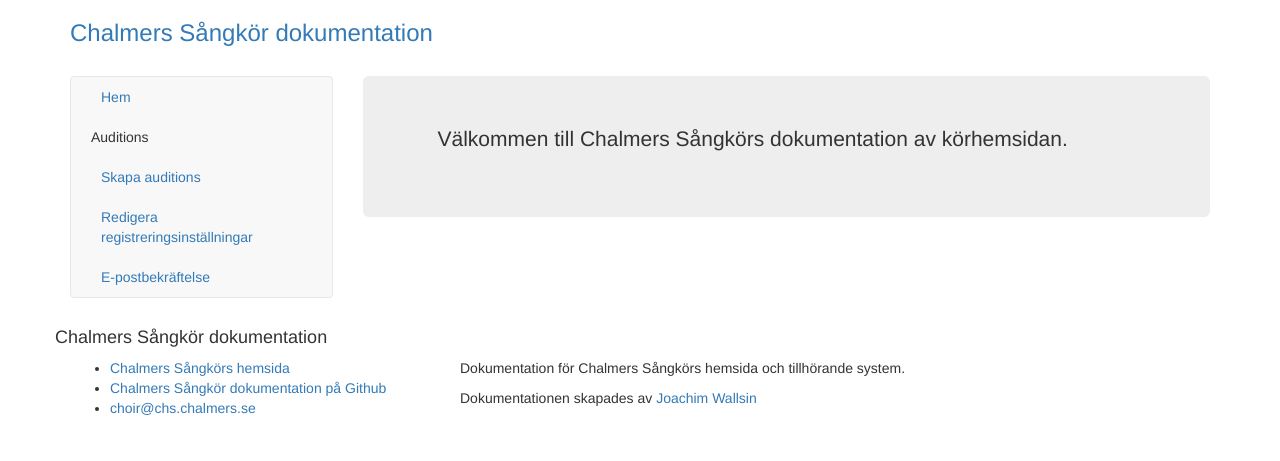
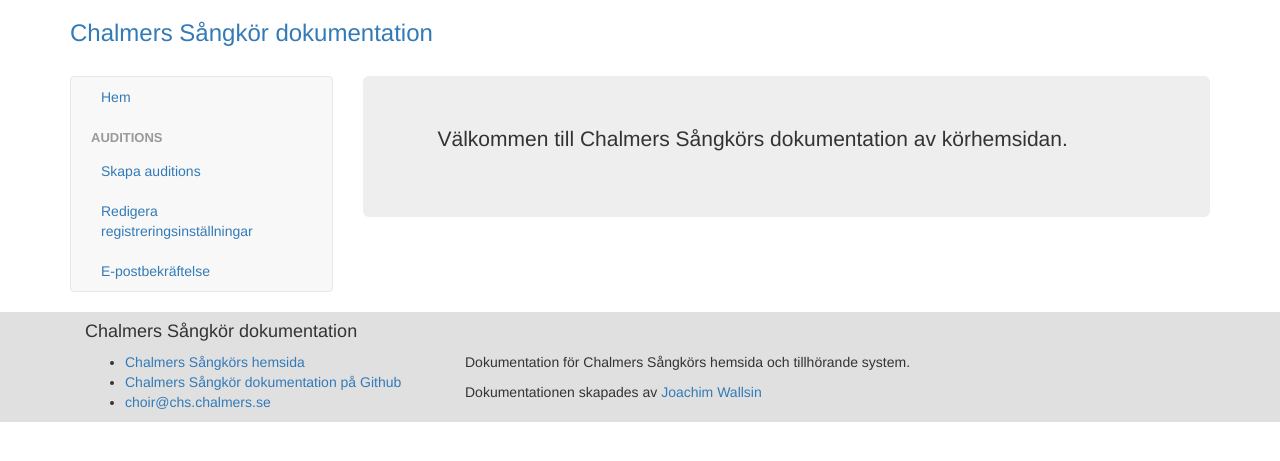
Before and after one commit to chalmers-choir/chalmers-choir.github.io, a Jekyll site: the page built from index.html, in a window 1280 px wide. Shown: the top 461 px of the page. Built offline with Jekyll 4.4.1, drawn with Linux system fonts in a browser that asks for light colours; nearby versions of some CDN libraries.

Commit message:
Uppdaterar tema.

```diff
--- a/_includes/footer.html
+++ b/_includes/footer.html
@@ -1,4 +1,6 @@
-<h2 class="h4">{{ site.title }}</h2>
+<div class="col-sm-12">
+  <h2 class="h4">{{ site.title }}</h2>
+</div>
 <div class="col-sm-4">
   <ul>
     <li><a href="http://chalmerssångkör.se" target="_blank">Chalmers Sångkörs hemsida</a></li>
--- a/_layouts/default.html
+++ b/_layouts/default.html
@@ -19,7 +19,9 @@
           {{ content }}
         </div>
       </div>
-      <div class="row">
+    </div>
+    <div id="footer" class="row">
+      <div class="container">
         {% include footer.html %}
       </div>
     </div>
--- a/_sass/_base.scss
+++ b/_sass/_base.scss
@@ -6,3 +6,17 @@
   max-width: 100%;
   padding: 5px;
 }
+
+h1, h2, h3, h4, h5, h6 {
+ -ms-word-break: break-all;
+     word-break: break-all;
+
+     // Non standard for webkit
+     word-break: break-word;
+
+-webkit-hyphens: auto;
+   -moz-hyphens: auto;
+    -ms-hyphens: auto;
+     -o-hyphens: auto;
+        hyphens: auto;
+}
--- a/_sass/_layout.scss
+++ b/_sass/_layout.scss
@@ -6,8 +6,23 @@
 }
 
 /**
+ * Site footer
+ */
+#footer {
+  background-color: #E0E0E0;
+}
+
+/**
  * Navigation
  */
  .nav-header {
-  margin: 10px 5px;
+   color: #999;
+   font-size: 13px;
+   font-weight: bold;
+   padding: 3px 5px;
+   text-transform: uppercase;
  }
+
+ .nav li + .nav-header {
+   margin-top: 9px;
+ }
```
